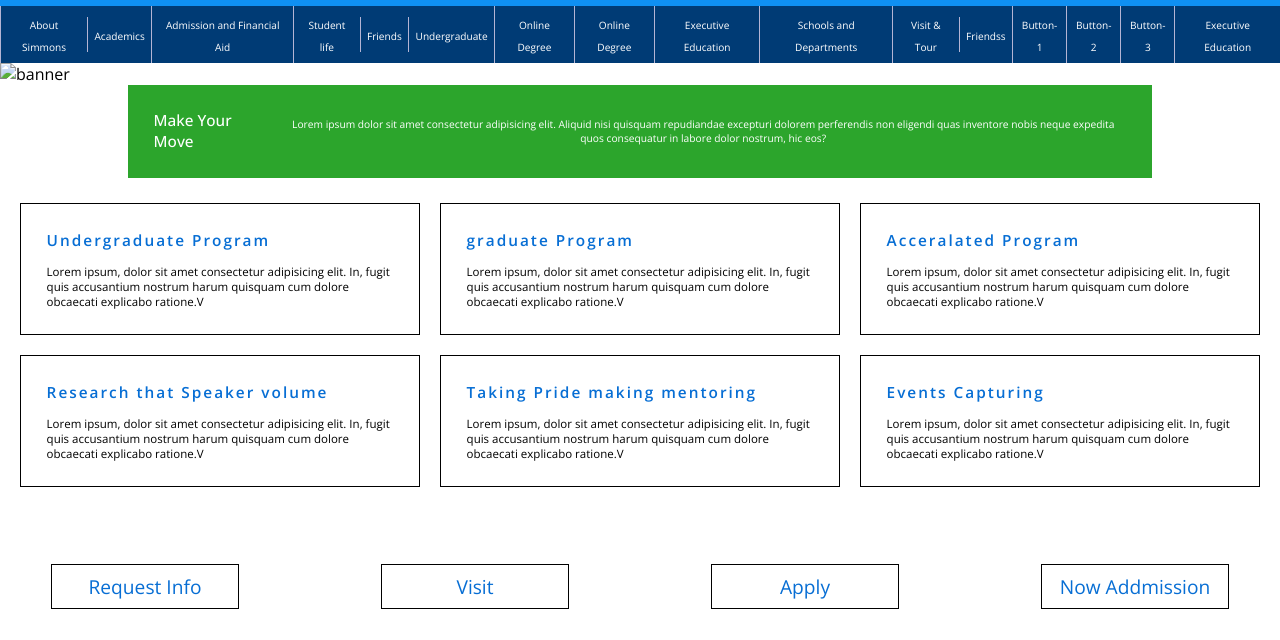
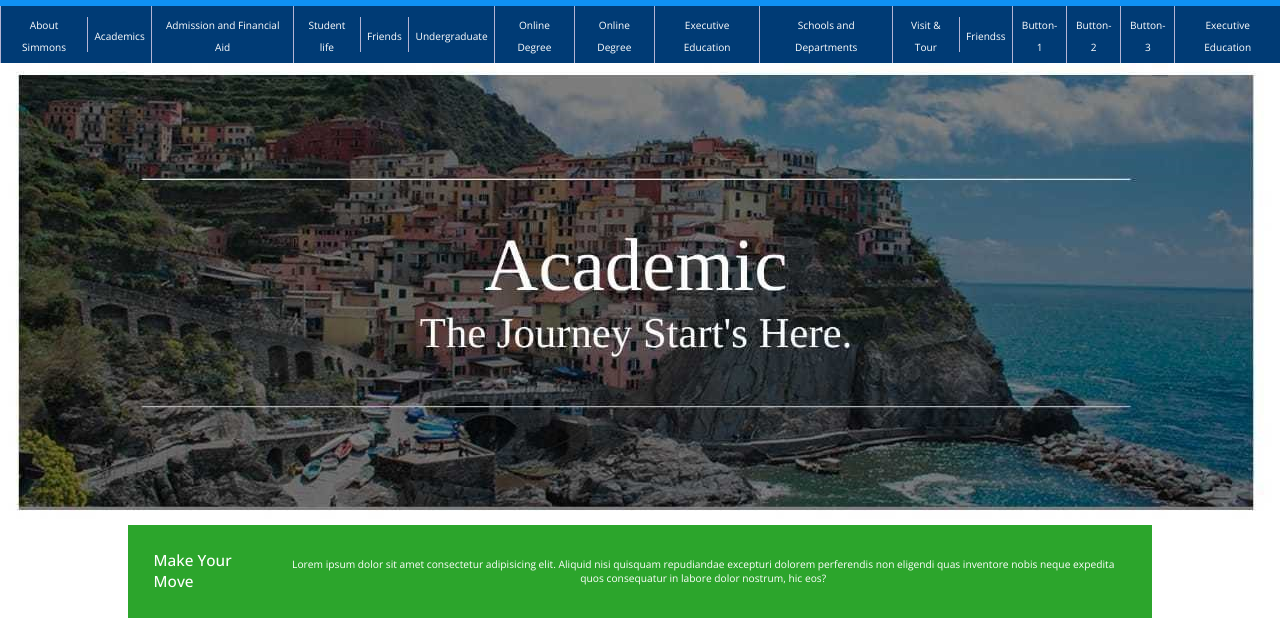
Before and after one commit to MuddassirHymeed/simmons_uni, a plain HTML site: page index.html in a window 1280 px wide. Shown: the part 98-738 px from the top of the page. Drawn offline with nearby package versions, Linux system fonts and the light colour scheme; the site is published under a folder, as on GitHub Pages, so addresses that start at the root find nothing.

Commit message:
display image

```diff
--- a/index.html
+++ b/index.html
@@ -59,7 +59,7 @@
 
     <main class="main" id="main" role="contentinfo">
         <div class="banner">
-            <img src="/img/IMG-20250304-WA0003.jpg" alt="banner">
+            <img src="img/IMG-20250304-WA0003.jpg" alt="banner">
         </div>
 
         <div class="move">
```
